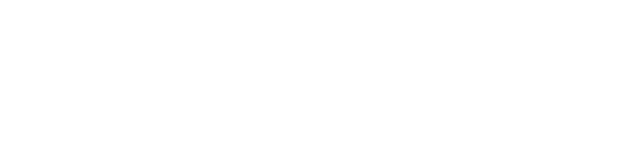
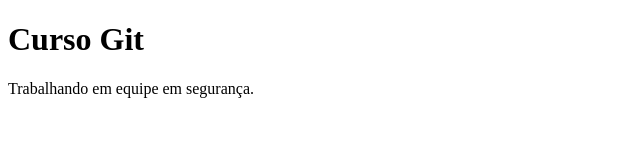
Before and after one commit to yurizkt/curso-git, a plain HTML site: page index.html in a window 1280 px wide. Shown: the whole page, without its empty margins (0-640 px from the left). Drawn offline with Linux system fonts and the light colour scheme.

Commit message:
Conteúdo da p q
ágina index.html

```diff
--- a/index.html
+++ b/index.html
@@ -2,9 +2,10 @@
 <html lang="en">
 <head>
 	<meta charset="UTF-8">
-	<title></title>
+	<title>Curso Git</title>
 </head>
 <body>
-
+	<h1>Curso Git</h1>
+	<p>Trabalhando em equipe em segurança.</p>
 </body>
 </html>
```
